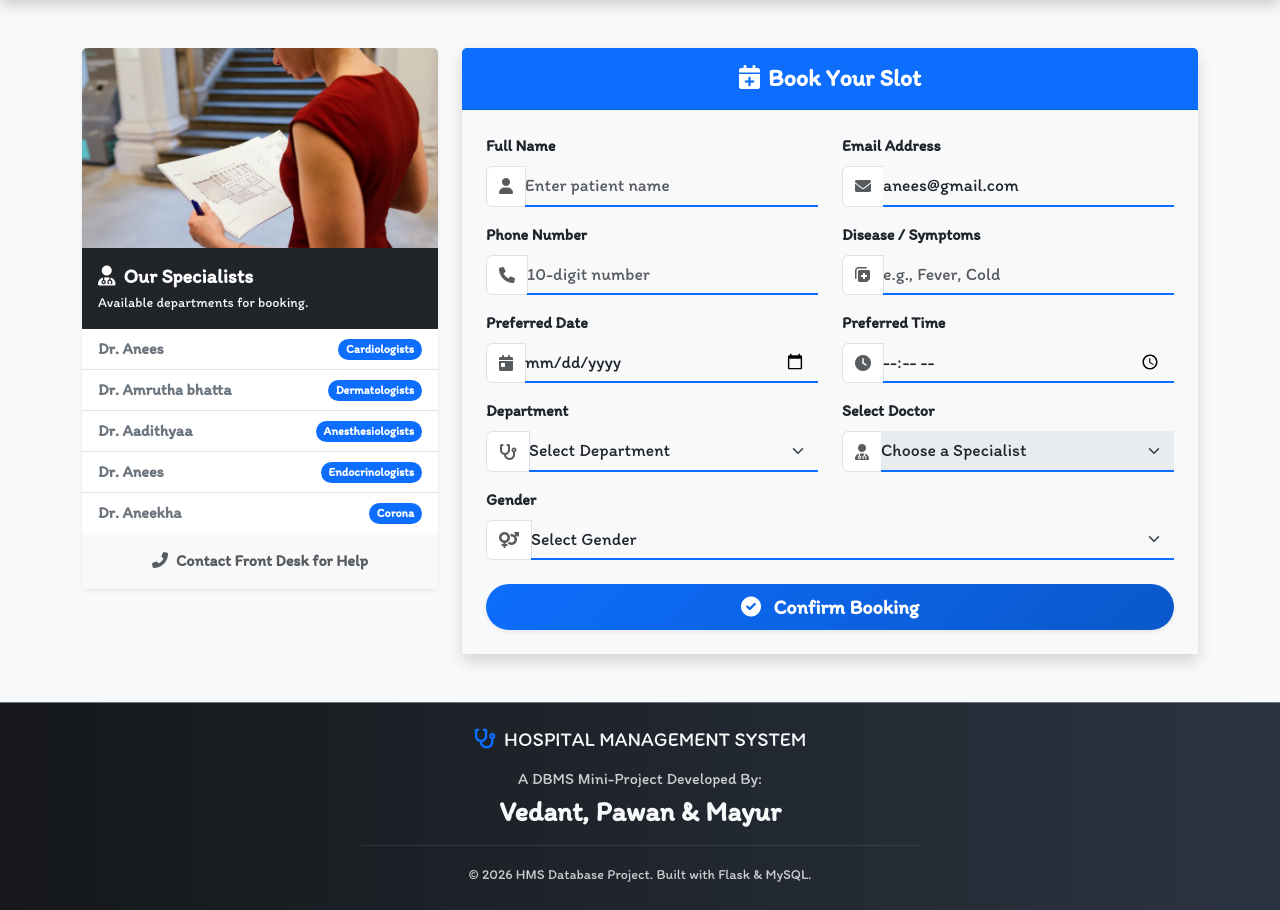
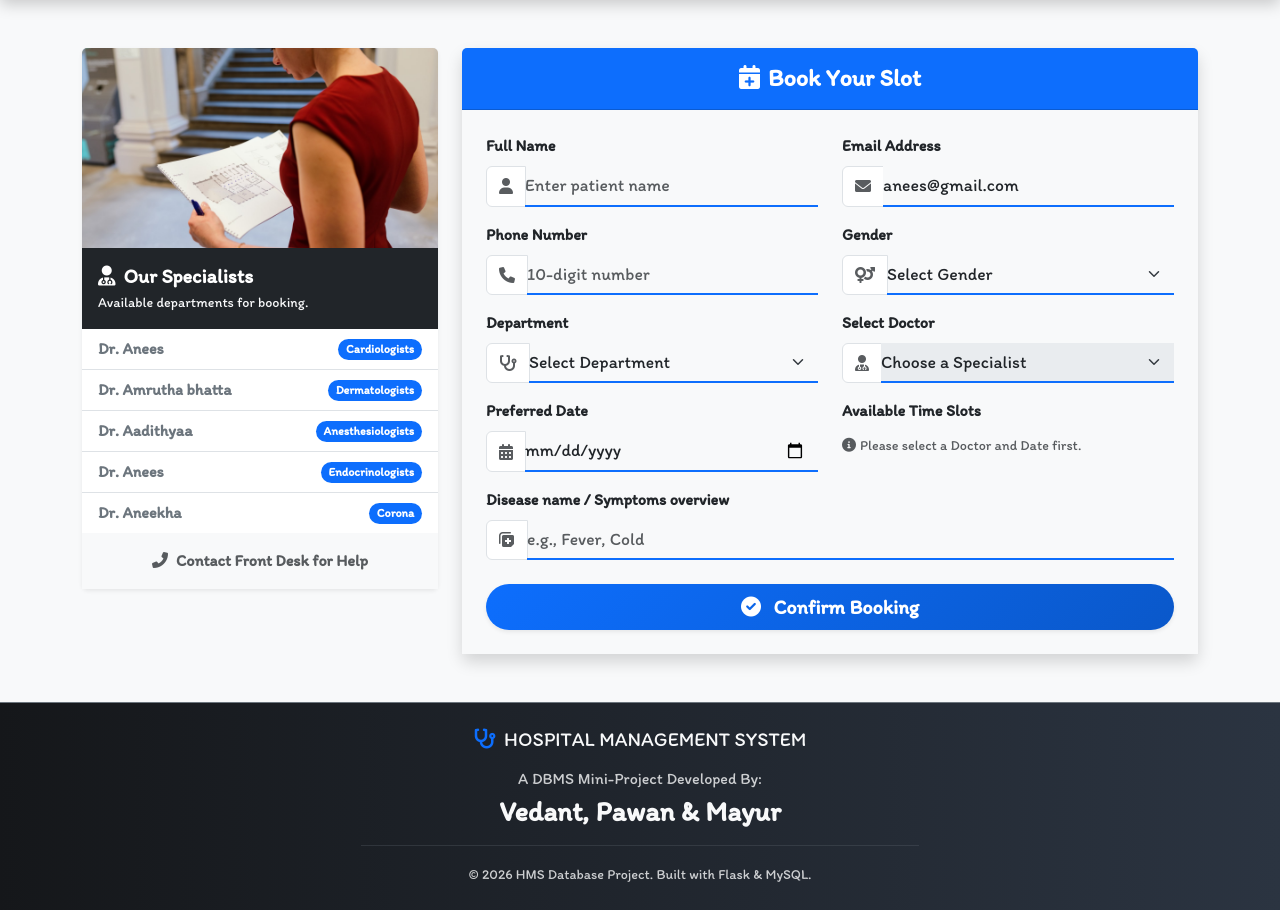
Before and after one commit to Mayur-cw/hospital-system-updated, a Flask app: page /patients in a window 1280 px wide. Shown: the part 61-971 px from the top of the page. Run offline with Flask 3, Linux system fonts and the light colour scheme; a user stored in the database is signed in; data comes from the database, SQL or seed files in the repository; parts of the project's set-up code (start-up, migrations or seed data) failed here and were passed over.

Commit message:
updated patient view

```diff
--- a/PROJECT/main.py
+++ b/PROJECT/main.py
@@ -1,4 +1,4 @@
-from flask import Flask, render_template, request, session, redirect, url_for, flash
+from flask import Flask, render_template, request, session, redirect, url_for, flash, jsonify
 from flask_sqlalchemy import SQLAlchemy
 from flask_login import (
     UserMixin, LoginManager, login_user,
@@ -6,7 +6,6 @@ from flask_login import (
 )
 from werkzeug.security import generate_password_hash, check_password_hash
 import os
-from datetime import datetime, timedelta
 
 # ─────────────────────────────────────────────
 # App Configuration
@@ -72,8 +71,6 @@ class Patients(db.Model):
     date    = db.Column(db.String(50), nullable=False)
     dept    = db.Column(db.String(50), nullable=False)
     number  = db.Column(db.String(12), nullable=False)
-
-    # ADD THIS LINE: Tells Python this column exists in the database
     doctor  = db.Column(db.String(50), nullable=False)
 
 
@@ -99,39 +96,18 @@ class Trigr(db.Model):
 # Helper Functions
 # ─────────────────────────────────────────────
 
-def has_time_conflict(requested_date, requested_time, target_doctor, current_pid=None):
+def is_slot_booked(requested_date, requested_time, target_doctor, current_pid=None):
     """
-    Checks if the requested time is within 10 minutes of an existing appointment
-    for the specific doctor on the specific date.
+    Checks if the specific time slot is already booked for the doctor on the given date.
     """
-    try:
-        # Convert HTML5 time string (e.g., "15:12") into a Python datetime object
-        req_time = datetime.strptime(requested_time, '%H:%M')
-    except ValueError:
-        return False  # Failsafe if time format is unexpected
+    query = Patients.query.filter_by(date=requested_date, time=requested_time, doctor=target_doctor)
 
-    # Fetch all appointments for this doctor on this specific date
-    existing_appts = Patients.query.filter_by(date=requested_date, doctor=target_doctor)
+    # If we are editing an appointment, ignore the current appointment's PID
+    if current_pid:
+        query = query.filter(Patients.pid != current_pid)
 
-    # If we are editing an appointment, we MUST ignore the current appointment's PID
-    # so we don't accidentally block the user from editing their own slot!
-    if current_pid:
-        existing_appts = existing_appts.filter(Patients.pid != current_pid)
+    return query.first() is not None
 
-    for appt in existing_appts.all():
-        try:
-            exist_time = datetime.strptime(appt.time, '%H:%M')
-
-            # Calculate the absolute difference between the two times
-            diff = abs(req_time - exist_time)
-
-            # If the difference is less than 10 minutes, trigger a conflict!
-            if diff < timedelta(minutes=10):
-                return True
-        except ValueError:
-            continue
-
-    return False
 
 # ─────────────────────────────────────────────
 # Routes
@@ -147,7 +123,6 @@ def index():
 @app.route('/doctors', methods=['POST', 'GET'])
 @login_required
 def doctors():
-    # Fetch all doctors from the database to display in the directory
     all_doctors = Doctors.query.all()
 
     if request.method == "POST":
@@ -164,11 +139,36 @@ def doctors():
         db.session.commit()
         flash("Doctor information saved successfully.", "success")
 
-        # Re-fetch the list so the newly added doctor shows up immediately
         all_doctors = Doctors.query.all()
 
     return render_template('doctor.html', all_doctors=all_doctors)
 
+
+# ── API: Get Booked Slots ────────────────────
+
+@app.route('/get_booked_slots', methods=['POST'])
+@login_required
+def get_booked_slots():
+    data = request.get_json()
+    req_date = data.get('date')
+    req_doctor = data.get('doctor')
+
+    # NEW: Catch the PID if we are editing an appointment
+    current_pid = data.get('current_pid')
+
+    if not req_date or not req_doctor:
+        return jsonify({'booked_times': []})
+
+    query = Patients.query.filter_by(date=req_date, doctor=req_doctor)
+
+    # NEW: If editing, ignore the current appointment's time slot so it doesn't show as blocked!
+    if current_pid:
+        query = query.filter(Patients.pid != current_pid)
+
+    bookings = query.all()
+    booked_times = [booking.time for booking in bookings]
+
+    return jsonify({'booked_times': booked_times})
 
 # ── Patients ─────────────────────────────────
 
@@ -189,7 +189,6 @@ def patient():
         number  = request.form.get('number', '').strip()
         doctor  = request.form.get('doctor', '').strip()
 
-        # Validation
         if not all([email, name, gender, slot, disease, time, date, dept, number, doctor]):
             flash("All fields are required.", "danger")
             return render_template('patient.html', doct=doct)
@@ -198,12 +197,12 @@ def patient():
             flash("Please enter a valid 10-digit phone number.", "danger")
             return render_template('patient.html', doct=doct)
 
-# 🛑 CONFLICT CHECK: +/- 30 Minute Buffer Rule
-        if has_time_conflict(date, time, doctor):
-            flash(f"Slot Unavailable: Dr. {doctor.capitalize()} has another appointment within 30 minutes of {time}. Please ensure a 30-minute gap.", "warning")
+        # 🛑 CONFLICT CHECK: Exact Match
+        if is_slot_booked(date, time, doctor):
+            flash(f"Slot Unavailable: Dr. {doctor.capitalize()} is already booked at {time}. Please choose another slot.", "warning")
             return redirect(url_for('patient'))
 
-        # ✅ If no conflict, save the booking
+        # ✅ Save the booking
         new_patient = Patients(
             email=email, name=name, gender=gender,
             slot=slot, disease=disease, time=time,
@@ -214,7 +213,12 @@ def patient():
         flash("Booking confirmed successfully!", "success")
         return redirect(url_for('bookings'))
 
-    return render_template('patient.html', doct=doct)
+    # 🛑 NEW: Catch URL parameters for pre-filling!
+    pre_dept = request.args.get('dept', '')
+    pre_doc = request.args.get('doctor', '')
+
+    # Pass the pre-filled data into the template
+    return render_template('patient.html', doct=doct, pre_dept=pre_dept, pre_doc=pre_doc)
 
 
 # ── Bookings ─────────────────────────────────
@@ -223,13 +227,21 @@ def patient():
 @login_required
 def bookings():
     if current_user.usertype == "Doctor":
-        # DOCTORS: Only see patients booked under their specific name
-        query = Patients.query.filter_by(doctor=current_user.username).all()
+        # 1. Look up the doctor's official profile using their secure email
+        doc_profile = Doctors.query.filter_by(email=current_user.email).first()
+
+        if doc_profile:
+            # 2. If profile exists, fetch patients using their exact official doctorname
+            query = Patients.query.filter_by(doctor=doc_profile.doctorname).all()
+        else:
+            # 3. Failsafe: If they haven't registered in the directory yet
+            query = []
+            flash("Please set up your Doctor Profile in the Directory to receive appointments.", "info")
+
     else:
         # PATIENTS: Only see their own booking history
         query = Patients.query.filter_by(email=current_user.email).all()
 
-    # Note: Ensure the template name here matches your actual file (booking.html vs bookings.html)
     return render_template('booking.html', query=query)
 
 
@@ -239,11 +251,8 @@ def bookings():
 @login_required
 def edit(pid):
     post = Patients.query.get_or_404(pid)
-
-    # 1. Fetch all doctors so we can populate the dropdowns
     doct = Doctors.query.all()
 
-    # Prevent patients from editing others' bookings
     if current_user.usertype != "Doctor" and post.email != current_user.email:
         flash("Unauthorized access.", "danger")
         return redirect(url_for('bookings'))
@@ -260,12 +269,12 @@ def edit(pid):
         new_number  = request.form.get('number', '').strip()
         new_doctor  = request.form.get('doctor', '').strip()
 
-        # 🛑 CONFLICT CHECK: Block illegal edits!
-        if has_time_conflict(new_date, new_time, new_doctor, current_pid=pid):
-            flash(f"Update Failed: Dr. {new_doctor.capitalize()} has another appointment within 30 minutes of {new_time}.", "danger")
+        # 🛑 CONFLICT CHECK: Block illegal edits
+        if is_slot_booked(new_date, new_time, new_doctor, current_pid=pid):
+            flash(f"Update Failed: Dr. {new_doctor.capitalize()} is already booked at {new_time}.", "danger")
             return redirect(url_for('edit', pid=pid))
 
-        # ✅ If no conflict, apply the updates
+        # ✅ Apply updates
         post.email   = new_email
         post.name    = new_name
         post.gender  = new_gender
@@ -281,18 +290,16 @@ def edit(pid):
         flash("Booking updated successfully.", "success")
         return redirect(url_for('bookings'))
 
-    # 3. Pass the 'doct' list into the template
     return render_template('edit.html', posts=post, doct=doct)
 
 
 # ── Delete Booking ────────────────────────────
 
-@app.route('/delete/<int:pid>', methods=['POST'])  # POST only — never DELETE via GET
+@app.route('/delete/<int:pid>', methods=['POST'])
 @login_required
 def delete(pid):
     patient = Patients.query.get_or_404(pid)
 
-    # Prevent patients from deleting others' bookings
     if current_user.usertype != "Doctor" and patient.email != current_user.email:
         flash("Unauthorized access.", "danger")
         return redirect(url_for('bookings'))
@@ -324,7 +331,6 @@ def signup():
             flash("An account with this email already exists.", "warning")
             return render_template('signup.html')
 
-        # Hash password before storing — NEVER store plain text
         hashed_password = generate_password_hash(password)
         new_user = User(
             username=username,
@@ -353,7 +359,6 @@ def login():
 
         user = User.query.filter_by(email=email).first()
 
-        # check_password_hash compares safely against hashed password
         if user and check_password_hash(user.password, password):
             login_user(user)
             flash("Login successful!", "success")
@@ -387,7 +392,6 @@ def search():
             flash("Please enter a search term.", "warning")
             return render_template('index.html')
 
-        # Search by name OR department
         doctor = Doctors.query.filter(
             (Doctors.doctorname == query_str) |
             (Doctors.dept == query_str)
@@ -426,5 +430,4 @@ def test():
 # ─────────────────────────────────────────────
 
 if __name__ == '__main__':
-    # debug=True only for development; set to False in production
     app.run(debug=os.environ.get('FLASK_DEBUG', 'true').lower() == 'true')
--- a/PROJECT/templates/doctor.html
+++ b/PROJECT/templates/doctor.html
@@ -93,7 +93,7 @@ Doctors Directory | Hospital Management System
 
           {% if current_user.usertype != "Doctor" %}
           <div class="card-footer bg-transparent border-0 text-center pb-4 pt-0">
-            <a href="/patients" class="btn btn-outline-primary btn-sm rounded-pill fw-bold px-4">Book Appointment</a>
+            <a href="/patients?dept={{ doc.dept }}&doctor={{ doc.doctorname }}" class="btn btn-outline-primary btn-sm rounded-pill fw-bold px-4">Book Appointment</a>
           </div>
           {% endif %}
 
--- a/PROJECT/templates/patient.html
+++ b/PROJECT/templates/patient.html
@@ -83,27 +83,15 @@ Book Appointment | Hospital Management System
                 </div>
               </div>
               <div class="col-md-6 mt-3 mt-md-0">
-                <label for="disease" class="form-label fw-bold text-dark">Disease / Symptoms</label>
+                <label for="gender" class="form-label fw-bold text-dark">Gender</label>
                 <div class="input-group">
-                  <span class="input-group-text bg-white"><i class="fas fa-notes-medical text-muted"></i></span>
-                  <input type="text" class="form-control" id="disease" name="disease" placeholder="e.g., Fever, Cold" required>
-                </div>
-              </div>
-            </div>
-
-            <div class="row mb-3">
-              <div class="col-md-6">
-                <label for="date" class="form-label fw-bold text-dark">Preferred Date</label>
-                <div class="input-group">
-                  <span class="input-group-text bg-white"><i class="fas fa-calendar-day text-muted"></i></span>
-                  <input type="date" class="form-control" id="date" name="date" required>
-                </div>
-              </div>
-              <div class="col-md-6 mt-3 mt-md-0">
-                <label for="time" class="form-label fw-bold text-dark">Preferred Time</label>
-                <div class="input-group">
-                  <span class="input-group-text bg-white"><i class="fas fa-clock text-muted"></i></span>
-                  <input type="time" class="form-control" id="time" name="time" required>
+                  <span class="input-group-text bg-white"><i class="fas fa-venus-mars text-muted"></i></span>
+                  <select class="form-select" id="gender" name="gender" required>
+                    <option value="" selected disabled hidden>Select Gender</option>
+                    <option value="Male">Male</option>
+                    <option value="Female">Female</option>
+                    <option value="Others">Others</option>
+                  </select>
                 </div>
               </div>
             </div>
@@ -113,10 +101,10 @@ Book Appointment | Hospital Management System
                 <label for="dept" class="form-label fw-bold text-dark">Department</label>
                 <div class="input-group">
                   <span class="input-group-text bg-white"><i class="fas fa-stethoscope text-muted"></i></span>
-                  <select class="form-select" id="dept" name="dept" required onchange="filterDoctors()">
-                    <option value="" selected disabled hidden>Select Department</option>
+                  <select class="form-select" id="dept" name="dept" required onchange="filterDoctors(true)">
+                    <option value="" {% if not pre_dept %}selected{% endif %} disabled hidden>Select Department</option>
                     {% for d in doct %}
-                      <option value="{{ d.dept }}">{{ d.dept | capitalize }}</option>
+                      <option value="{{ d.dept }}" {% if pre_dept == d.dept %}selected{% endif %}>{{ d.dept | capitalize }}</option>
                     {% endfor %}
                   </select>
                 </div>
@@ -125,27 +113,39 @@ Book Appointment | Hospital Management System
                 <label for="doctor" class="form-label fw-bold text-dark">Select Doctor</label>
                 <div class="input-group">
                   <span class="input-group-text bg-white"><i class="fas fa-user-md text-muted"></i></span>
-                  <select class="form-select" id="doctor" name="doctor" required disabled>
-                    <option value="" selected disabled hidden>Choose a Specialist</option>
+                  <select class="form-select" id="doctor" name="doctor" required {% if not pre_dept %}disabled{% endif %} onchange="checkAvailableSlots()">
+                    <option value="" {% if not pre_doc %}selected{% endif %} disabled hidden>Choose a Specialist</option>
                     {% for d in doct %}
-                      <option value="{{ d.doctorname }}" data-dept="{{ d.dept }}">Dr. {{ d.doctorname | capitalize }}</option>
+                      <option value="{{ d.doctorname }}" data-dept="{{ d.dept }}" {% if pre_doc == d.doctorname %}selected{% endif %}>Dr. {{ d.doctorname | capitalize }}</option>
                     {% endfor %}
                   </select>
                 </div>
               </div>
             </div>
 
+            <div class="row mb-3">
+              <div class="col-md-6">
+                <label for="date" class="form-label fw-bold text-dark">Preferred Date</label>
+                <div class="input-group">
+                  <span class="input-group-text bg-white"><i class="fas fa-calendar-alt text-muted"></i></span>
+                  <input type="date" class="form-control" id="date" name="date" required onchange="checkAvailableSlots()">
+                </div>
+              </div>
+              <div class="col-md-6 mt-3 mt-md-0">
+                <label class="form-label fw-bold text-dark">Available Time Slots</label>
+                <input type="hidden" id="selected_time" name="time" required>
+                <div id="slot-container" class="d-flex flex-wrap gap-2 pt-1">
+                  <span class="text-muted small"><i class="fas fa-info-circle me-1"></i>Please select a Doctor and Date first.</span>
+                </div>
+              </div>
+            </div>
+
             <div class="row mb-4">
               <div class="col-md-12">
-                <label for="gender" class="form-label fw-bold text-dark">Gender</label>
+                <label for="disease" class="form-label fw-bold text-dark">Disease name / Symptoms overview</label>
                 <div class="input-group">
-                  <span class="input-group-text bg-white"><i class="fas fa-venus-mars text-muted"></i></span>
-                  <select class="form-select" id="gender" name="gender" required>
-                    <option value="" selected disabled hidden>Select Gender</option>
-                    <option value="Male">Male</option>
-                    <option value="Female">Female</option>
-                    <option value="Others">Others</option>
-                  </select>
+                  <span class="input-group-text bg-white"><i class="fas fa-notes-medical text-muted"></i></span>
+                  <input type="text" class="form-control" id="disease" name="disease" placeholder="e.g., Fever, Cold" required>
                 </div>
               </div>
             </div>
@@ -166,30 +166,24 @@ Book Appointment | Hospital Management System
 </div>
 
 <script>
-  function filterDoctors() {
-    // 1. Get the currently selected department
+  function filterDoctors(isManualChange = false) {
     const selectedDept = document.getElementById("dept").value;
-
-    // 2. Get the doctor dropdown and all its options
     const doctorDropdown = document.getElementById("doctor");
     const doctorOptions = doctorDropdown.querySelectorAll("option");
 
-    // 3. Enable the doctor dropdown now that a department is chosen
+    // Wipe the time slots if the user manually changes the department
+    if (isManualChange) {
       doctorDropdown.disabled = false;
+      doctorDropdown.value = "";
+      document.getElementById('slot-container').innerHTML = '<span class="text-muted small"><i class="fas fa-info-circle me-1"></i>Please select a Doctor and Date first.</span>';
+      document.getElementById('selected_time').value = "";
+    }
 
-    // 4. Reset the doctor dropdown to the default placeholder
-    doctorDropdown.value = "";
-
-    // 5. Loop through every doctor option
     doctorOptions.forEach(option => {
-      // Always show the default "Choose a Specialist" option
       if (option.value === "") {
         option.style.display = "block";
         return;
       }
-
-      // If the doctor's hidden data-dept matches the selected department, show them!
-      // Otherwise, hide them.
       if (option.getAttribute("data-dept") === selectedDept) {
         option.style.display = "block";
       } else {
@@ -197,6 +191,82 @@ Book Appointment | Hospital Management System
       }
     });
   }
+
+  // Run automatically on page load to handle URL pre-filling!
+  document.addEventListener("DOMContentLoaded", function() {
+    const deptDropdown = document.getElementById("dept");
+    if (deptDropdown.value) {
+        filterDoctors(false); // Filter list but keep the pre-filled doctor!
+    }
+  });
+</script>
+
+<script>
+  const allSlots = [
+    "10:00 AM", "10:30 AM", "11:00 AM", "11:30 AM", "12:00 PM", "12:30 PM",
+    "03:00 PM", "03:30 PM", "04:00 PM", "04:30 PM"
+  ];
+
+  function checkAvailableSlots() {
+    const dateStr = document.getElementById('date').value;
+    const doctorStr = document.getElementById('doctor').value;
+    const slotContainer = document.getElementById('slot-container');
+
+    // Only proceed if BOTH date and doctor are selected
+    if (!dateStr || !doctorStr || doctorStr === "") {
+        return;
+    }
+
+    slotContainer.innerHTML = '<span class="text-primary small"><i class="fas fa-spinner fa-spin me-1"></i> Checking availability...</span>';
+
+    fetch('/get_booked_slots', {
+        method: 'POST',
+        headers: { 'Content-Type': 'application/json' },
+        body: JSON.stringify({ date: dateStr, doctor: doctorStr })
+    })
+    .then(response => response.json())
+    .then(data => {
+        const bookedTimes = data.booked_times;
+        slotContainer.innerHTML = ''; // Clear container
+
+        allSlots.forEach(slot => {
+            const btn = document.createElement('button');
+            btn.type = 'button';
+            btn.className = 'btn btn-sm shadow-sm border ';
+            btn.innerText = slot;
+
+            if (bookedTimes.includes(slot)) {
+                btn.classList.add('btn-light', 'text-muted');
+                btn.disabled = true;
+                btn.style.textDecoration = 'line-through';
+            } else {
+                btn.classList.add('btn-outline-primary', 'fw-bold');
+                btn.onclick = function() {
+                    selectSlot(btn, slot);
+                };
+            }
+            slotContainer.appendChild(btn);
+        });
+    })
+    .catch(error => {
+        slotContainer.innerHTML = '<span class="text-danger small">Error loading slots.</span>';
+    });
+  }
+
+  function selectSlot(clickedBtn, timeValue) {
+    document.getElementById('selected_time').value = timeValue;
+
+    const allBtns = document.getElementById('slot-container').querySelectorAll('button');
+    allBtns.forEach(b => {
+        if (!b.disabled) {
+            b.classList.remove('btn-primary', 'text-white');
+            b.classList.add('btn-outline-primary');
+        }
+    });
+
+    clickedBtn.classList.remove('btn-outline-primary');
+    clickedBtn.classList.add('btn-primary', 'text-white');
+  }
 </script>
 
 {% endblock body %}
```
Also changed, not shown: PROJECT/templates/booking.html (+6 -3 lines), PROJECT/templates/edit.html (+122 -51 lines), 1 other file. Lines whose indentation alone changed are shown as unchanged.
